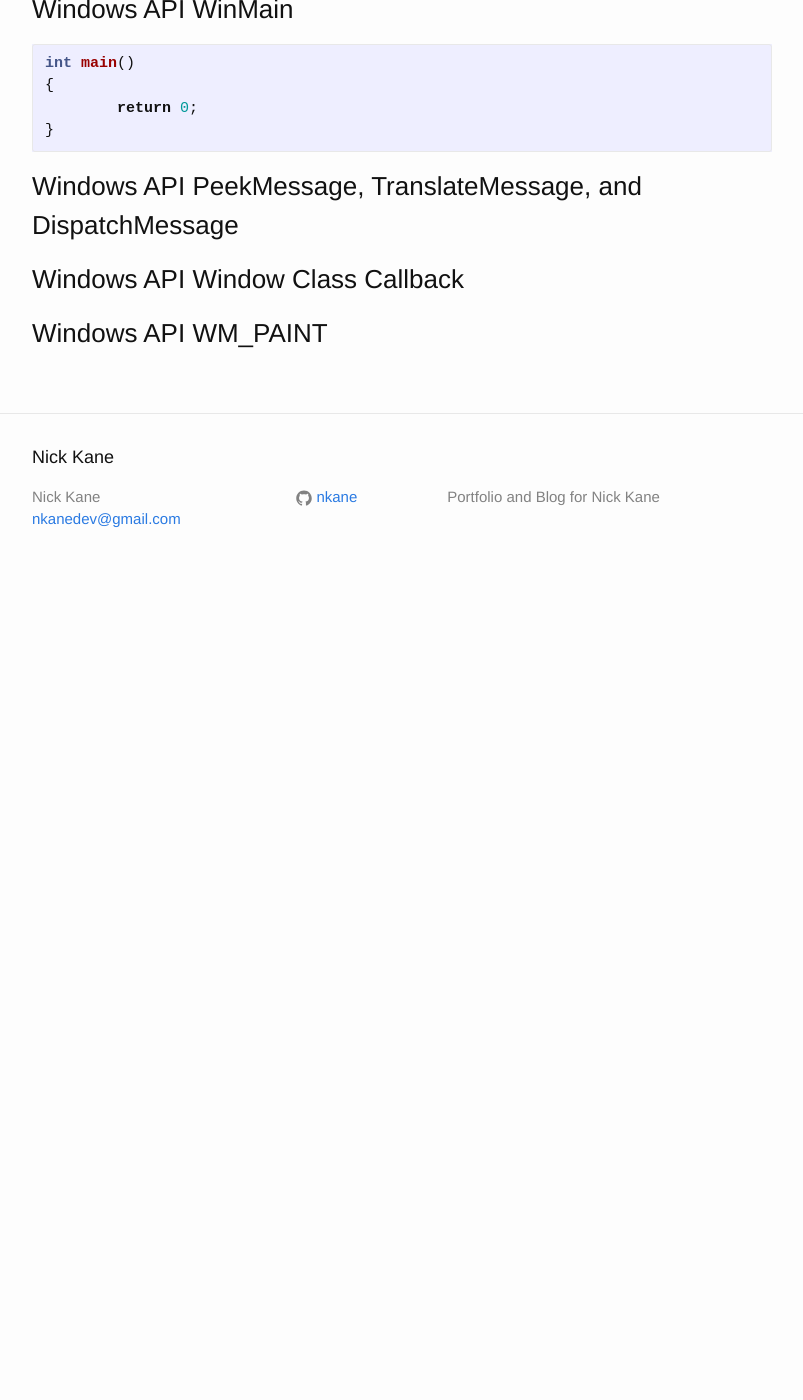
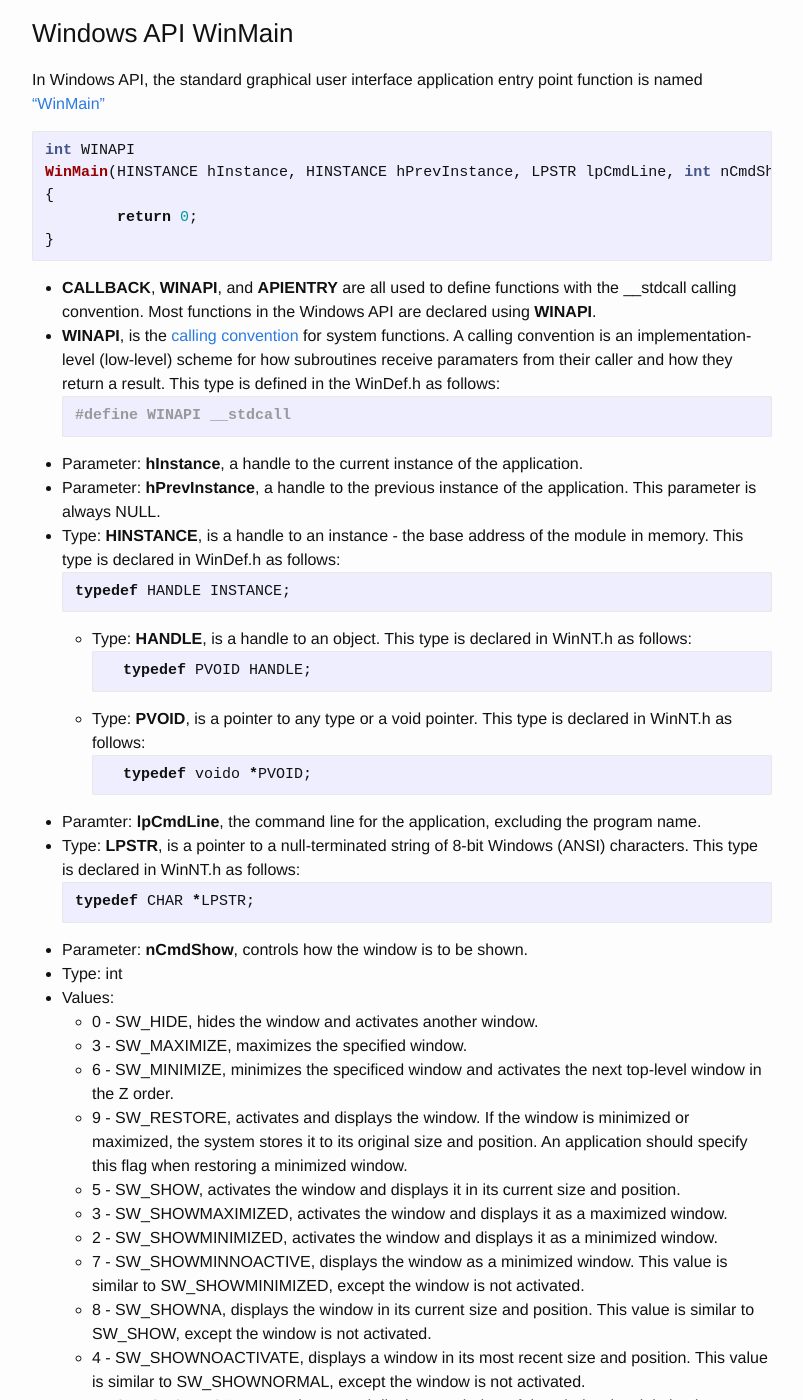
Before and after one commit to nkane/nkane.github.io, a Jekyll site: the page built from _posts/2018-08-03-win32-software-renderer-lesson-1:-getting-started.markdown, in a window 1280 px wide and 1400 px high, scrolled down 4268 px. Shown: the whole window, without its empty margins (238-1041 px from the left). Built offline with Jekyll 4.4.1, drawn with Linux system fonts in a browser that asks for light colours; before the commit the page ends 4859 px from its top, so only the background shows below that; some of the changed text lies outside the part shown.

Commit message:
update blog post for tutorial 1 software renderer

````diff
--- a/_posts/2018-07-31-win32-software-renderer-lesson-1:-getting-started.markdown
+++ b/_posts/2018-08-03-win32-software-renderer-lesson-1:-getting-started.markdown
@@ -135,20 +135,77 @@
 
 ### Windows API Handles and Objects
 In computer programming, handles are an abstract reference to a [resource][handles-wiki]. In Windows API handles are treated as [opaque types][opaque-types], meaning that the data
-structures members are not publicly accessible; additionally, there are several different kinds of defined Windows API [handles and types][win32-types]. Whenever we introduce a new
-data type, I write a short section describing what that data type is and it's members.
+structures members are not publicly accessible; additionallty, handles can be thought of as a number that Windows uses for internal reference to an object. There are several different
+kinds of defined Windows API [handles and types][win32-types]. Whenever we introduce a new data type, I will write a short section describing what that data type is.
 
-Windows API Objects are the defined data structures that have a particular interface that remain consistent to ensure compatiability for older systems.
-
+Windows API Objects are the defined data structures that have a particular interface that remain consistent to ensure compatiability across system updates.
 
 
 ### Windows API WinMain
+In Windows API, the standard graphical user interface application entry point function is named ["WinMain"][winmain]
 ``` c
-int main()
+int WINAPI
+WinMain(HINSTANCE hInstance, HINSTANCE hPrevInstance, LPSTR lpCmdLine, int nCmdShow)
 {
 	return 0;
 }
 ```
+
+* **CALLBACK**, **WINAPI**, and **APIENTRY** are all used to define functions with the __stdcall calling convention. Most functions in the Windows API are declared using **WINAPI**.
+* **WINAPI**, is the [calling convention][calling-convention] for system functions. A calling convention is an implementation-level (low-level) scheme for how subroutines receive paramaters
+from their caller and how they return a result. This type is defined in the WinDef.h as follows:
+``` c
+#define WINAPI __stdcall
+```
+
+* Parameter: **hInstance**, a handle to the current instance of the application.
+* Parameter: **hPrevInstance**, a handle to the previous instance of the application. This parameter is always NULL.
+* Type: **HINSTANCE**, is a handle to an instance - the base address of the module in memory. This type is declared in WinDef.h as follows:
+``` c
+typedef HANDLE INSTANCE;
+```
+	* Type: **HANDLE**, is a handle to an object. This type is declared in WinNT.h as follows:
+	``` c
+	typedef PVOID HANDLE;
+	```
+	* Type: **PVOID**, is a pointer to any type or a void pointer. This type is declared in WinNT.h as follows:
+	``` c
+	typedef voido *PVOID;
+	```
+
+* Paramter: **lpCmdLine**, the command line for the application, excluding the program name.
+* Type: **LPSTR**, is a pointer to a null-terminated string of 8-bit Windows (ANSI) characters. This type is declared in WinNT.h as follows:
+``` c
+typedef CHAR *LPSTR;
+```
+
+* Parameter: **nCmdShow**, controls how the window is to be shown.
+* Type: int
+* Values:
+	* 0 - SW_HIDE, hides the window and activates another window.
+	* 3 - SW_MAXIMIZE, maximizes the specified window.
+	* 6 - SW_MINIMIZE, minimizes the specificed window and activates the next top-level window in the Z order.
+	* 9 - SW_RESTORE, activates and displays the window. If the window is minimized or maximized, the system stores it to its original size and position. An application should specify this
+		  flag when restoring a minimized window.
+	* 5 - SW_SHOW, activates the window and displays it in its current size and position.
+	* 3 - SW_SHOWMAXIMIZED, activates the window and displays it as a maximized window.
+	* 2 - SW_SHOWMINIMIZED, activates the window and displays it as a minimized window.
+	* 7 - SW_SHOWMINNOACTIVE, displays the window as a minimized window. This value is similar to SW_SHOWMINIMIZED, except the window is not activated.
+	* 8 - SW_SHOWNA, displays the window in its current size and position. This value is similar to SW_SHOW, except the window is not activated.
+	* 4 - SW_SHOWNOACTIVATE, displays a window in its most recent size and position. This value is similar to SW_SHOWNORMAL, except the window is not activated.
+	* 1 - SW_SHOWNORMAL, activates and displays a window. If the window is minimized or maximized, the system restores it to its original size and position. An application should specify this
+		  flag when displaying the window for the first time.
+* Return Type: int
+* Value: if the function succeeds, terminating when it receives a [WM_QUIT][wm-quit] message, it should return the exit value contained in that message's wParam parameter. If the funciton terminates before
+  entering the message loop, it should return zero.
+
+* Additional Information:
+	* The WinMain function should initialize the application, display its main window, and enter a message retrieval-and-dispatch loop that is the top-level control structure for the remainder
+	  of the application's execution. Terminate the message loop when it recieves a WM_QUIT message. At that point, your WinMain should exit the application, returning the value passed in the
+	  WM_QUIT message's wParam parameter. If WM_QUIT was received as a result of calling [PostQuitMessage][post-quit-function], the value of wParam is the value of the PostQuitMessage function's nExitCode
+	  parameter.
+
+
 
 
 ### Windows API PeekMessage, TranslateMessage, and DispatchMessage
@@ -184,3 +241,8 @@
 [handles-wiki]:							https://en.wikipedia.org/wiki/Handle_(computing)
 [opaque-types]:							https://en.wikipedia.org/wiki/Opaque_data_type
 [win32-types]:							https://docs.microsoft.com/en-us/windows/desktop/winprog/windows-data-types
+[winmain]:								https://msdn.microsoft.com/en-us/library/windows/desktop/ms633559(v=vs.85).aspx
+[calling-convention]:					https://en.wikipedia.org/wiki/Calling_convention
+[wm-quit]:								https://docs.microsoft.com/en-us/windows/desktop/winmsg/wm-quit
+[post-quit-function]:					https://msdn.microsoft.com/en-us/library/windows/desktop/ms644945(v=vs.85).aspx
+[message-loop]:							https://docs.microsoft.com/en-us/windows/desktop/winmsg/using-messages-and-message-queues#creating_loop
````
